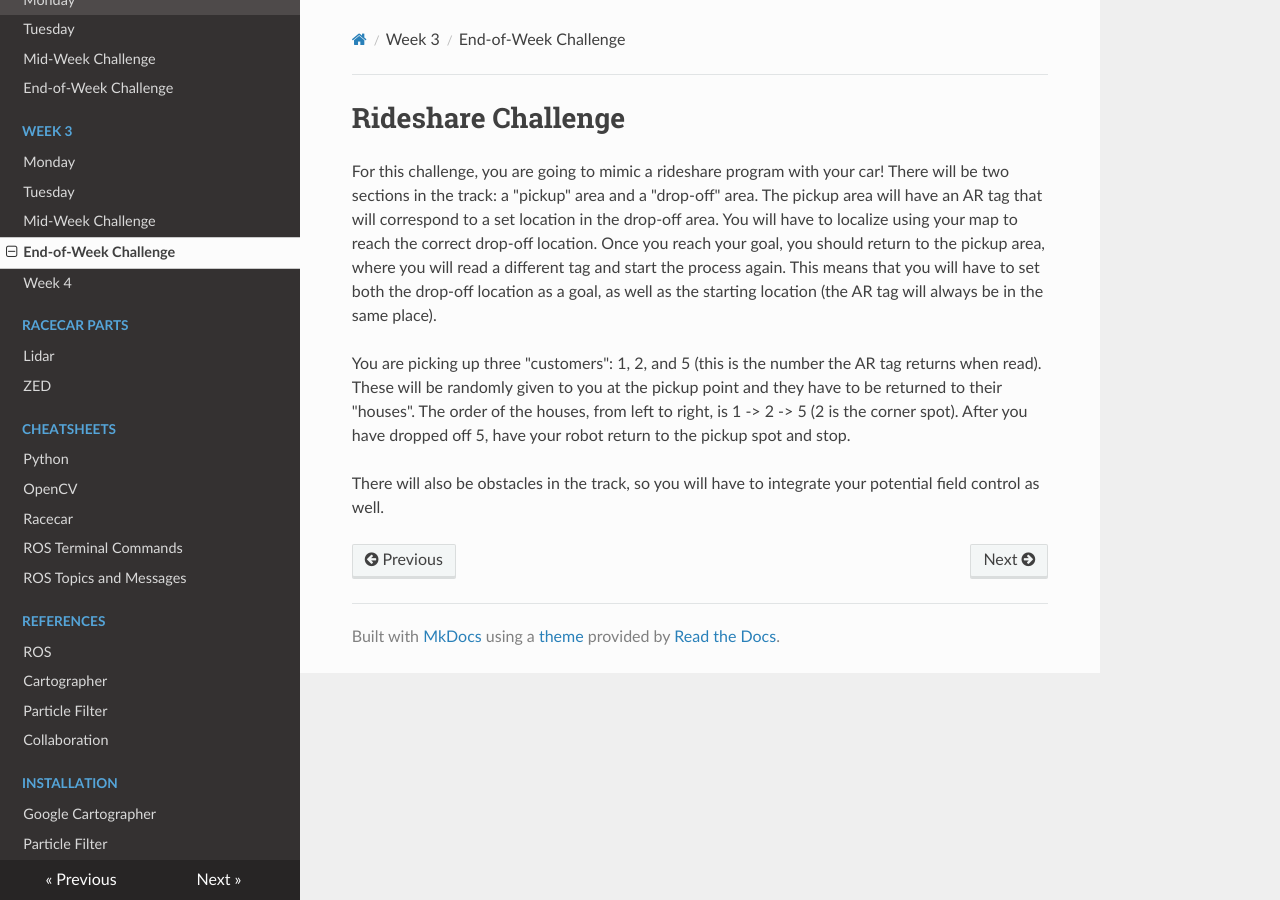
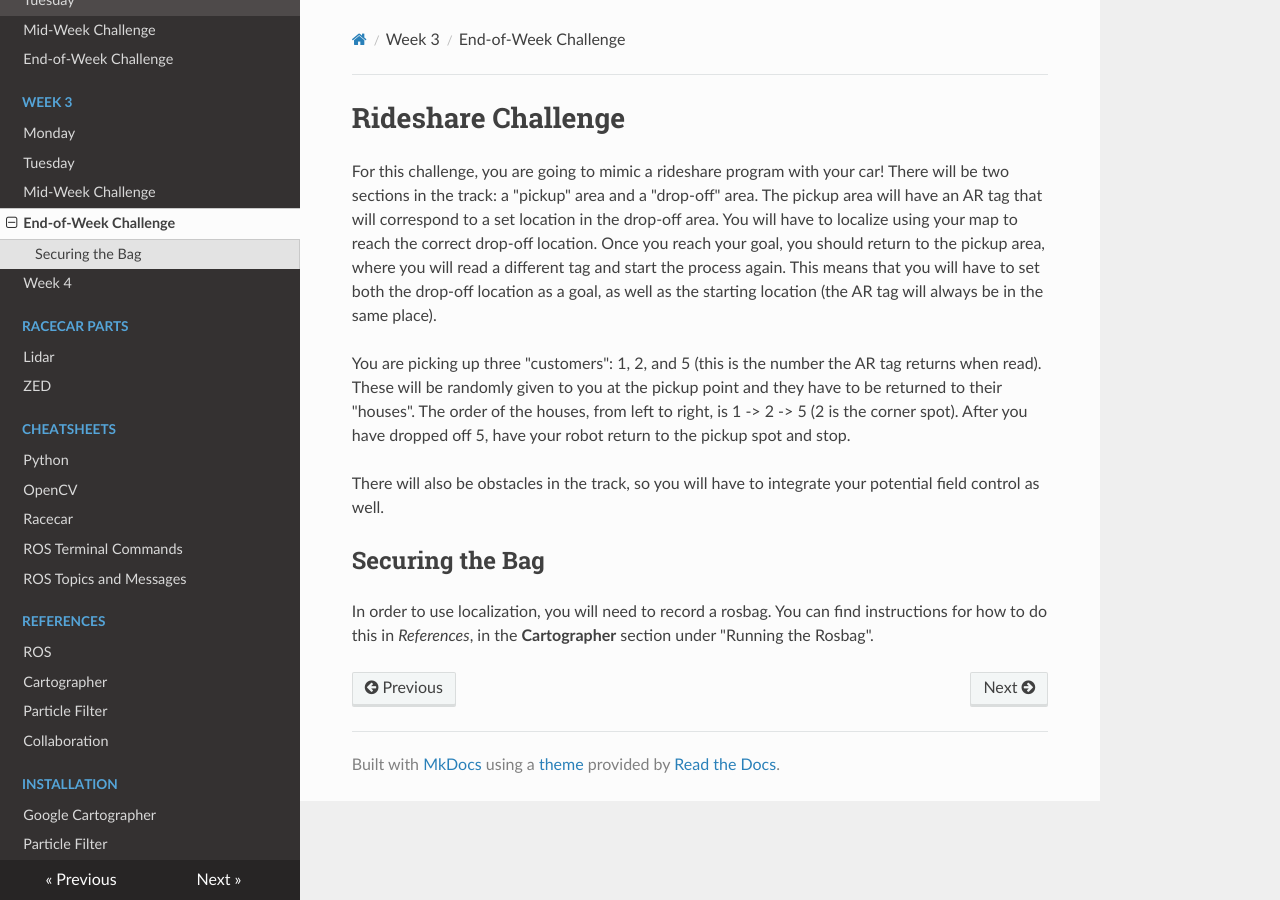
Before and after one commit to ChrisLindland/racecar-website, an MkDocs documentation site: the page built from docs/week3/04_eow/lab.md, in a window 1280 px wide. Built offline with MkDocs 1.6.1, drawn with Linux system fonts in a browser that asks for light colours; nearby versions of some CDN libraries.

Commit message:
Update lab.md

```diff
--- a/docs/week3/04_eow/lab.md
+++ b/docs/week3/04_eow/lab.md
@@ -5,3 +5,6 @@ For this challenge, you are going to mimic a rideshare program with your car! Th
 You are picking up three "customers": 1, 2, and 5 (this is the number the AR tag returns when read). These will be randomly given to you at the pickup point and they have to be returned to their "houses". The order of the houses, from left to right, is 1 -> 2 -> 5 (2 is the corner spot). After you have dropped off 5, have your robot return to the pickup spot and stop.
 
 There will also be obstacles in the track, so you will have to integrate your potential field control as well.
+
+## Securing the Bag
+In order to use localization, you will need to record a rosbag. You can find instructions for how to do this in *References*, in the **Cartographer** section under "Running the Rosbag".
```
